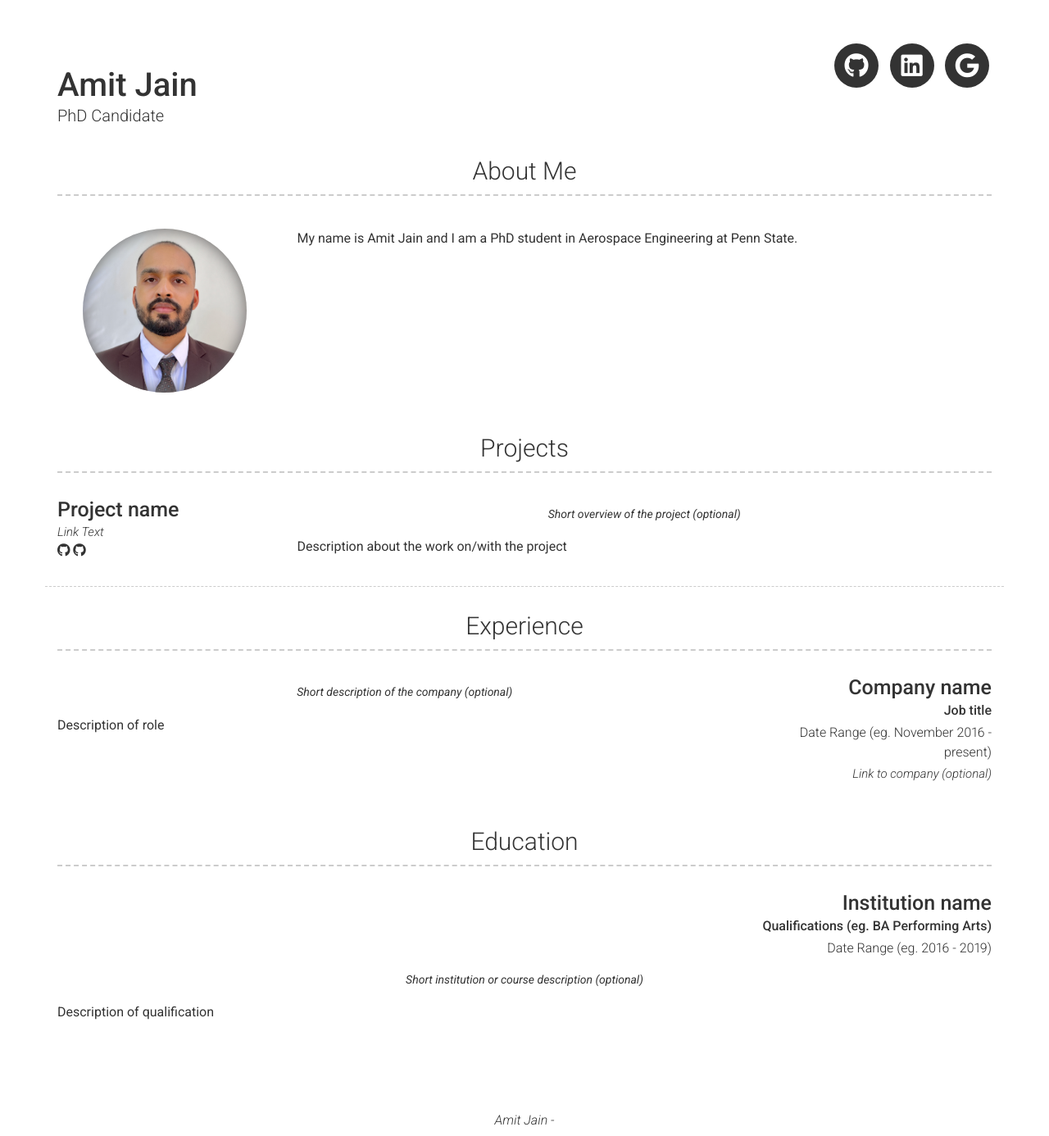
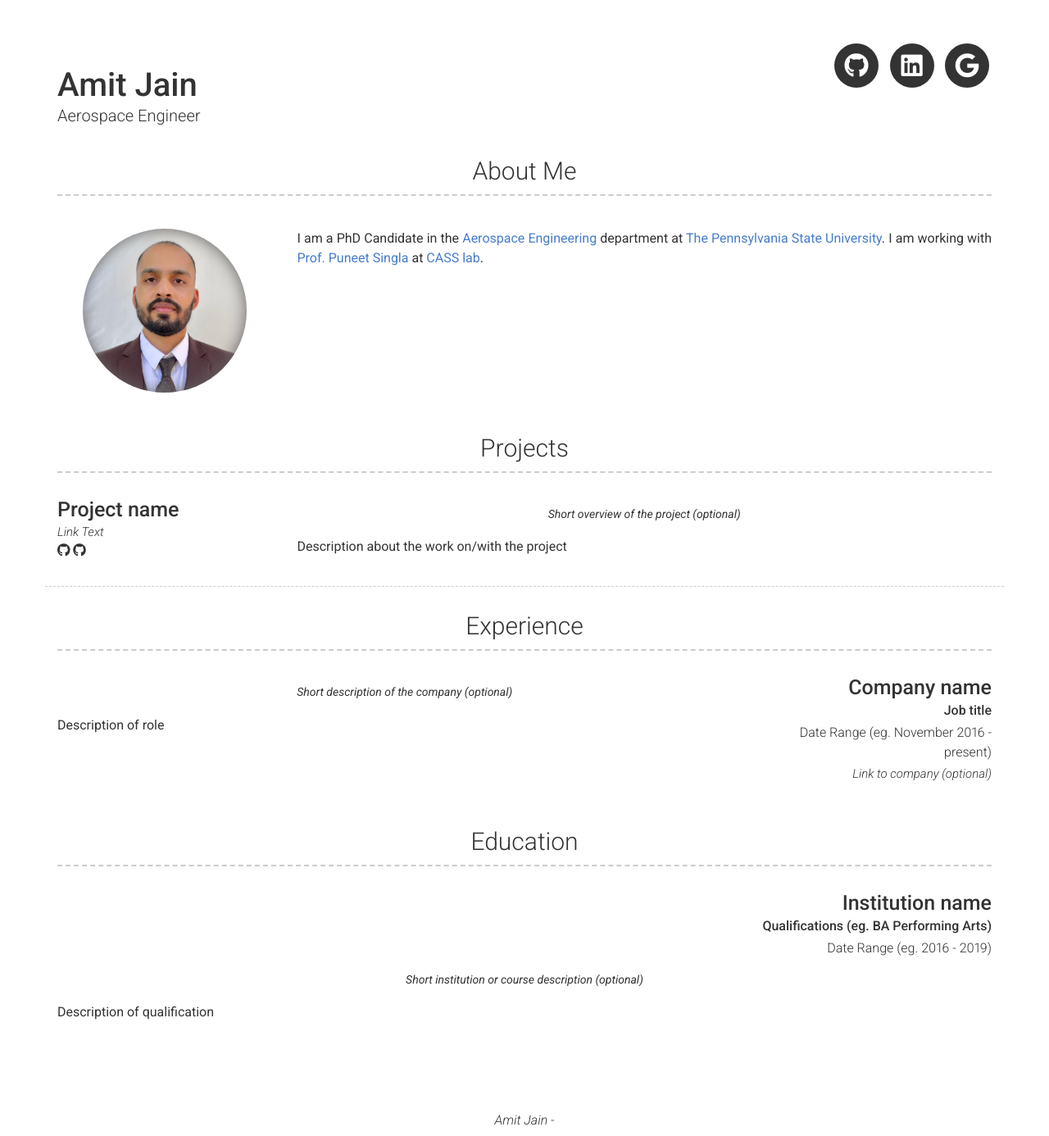
Before and after one commit to axj307/axj307.github.io, a Jekyll site: the page built from index.md, in a window 1280 px wide. Shown: the whole page at 82% size. Built offline with Jekyll 4.4.1, drawn with Linux system fonts in a browser that asks for light colours; nearby versions of some CDN libraries.

Commit message:
Update _config.yml
update bio

```diff
--- a/_config.yml
+++ b/_config.yml
@@ -7,7 +7,7 @@ version: 2
 
 # Personal info
 name: Amit Jain
-title: PhD Candidate
+title: Aerospace Engineer
 #email: Your email (optional)
 # email_title: Email (Email title override)
 #phone: Your phone number (optional)
@@ -42,7 +42,7 @@ googlescholar_username: 3j3fELQAAAAJ
 # about_title: About Me (Use this to override about section title)
 about_profile_image: images/profile.jpg #Directory of profile image (eg. images/profile.jpg)
 about_content: | # this will include new lines to allow paragraphs
-  My name is Amit Jain and I am a PhD student in Aerospace Engineering at Penn State.
+    I am a PhD Candidate in the [Aerospace Engineering](https://www.aero.psu.edu) department at [The Pennsylvania State University](https://www.psu.edu). I am working with [Prof. Puneet Singla](https://www.aero.psu.edu/department/directory-detail-g.aspx?q=pxs433) at [CASS lab](https://cass.psu.edu).
 #  Write an awesome description about yourself here, this supports markdown, so you can add [links](http://foobar.com) and highlight things <mark>like this</mark>.
 #
 #  You can even add paragraphs by using empty lines like this and add anything else [markdown](https://www.markdownguide.org/getting-started#what-is-markdown) supports such as
```
